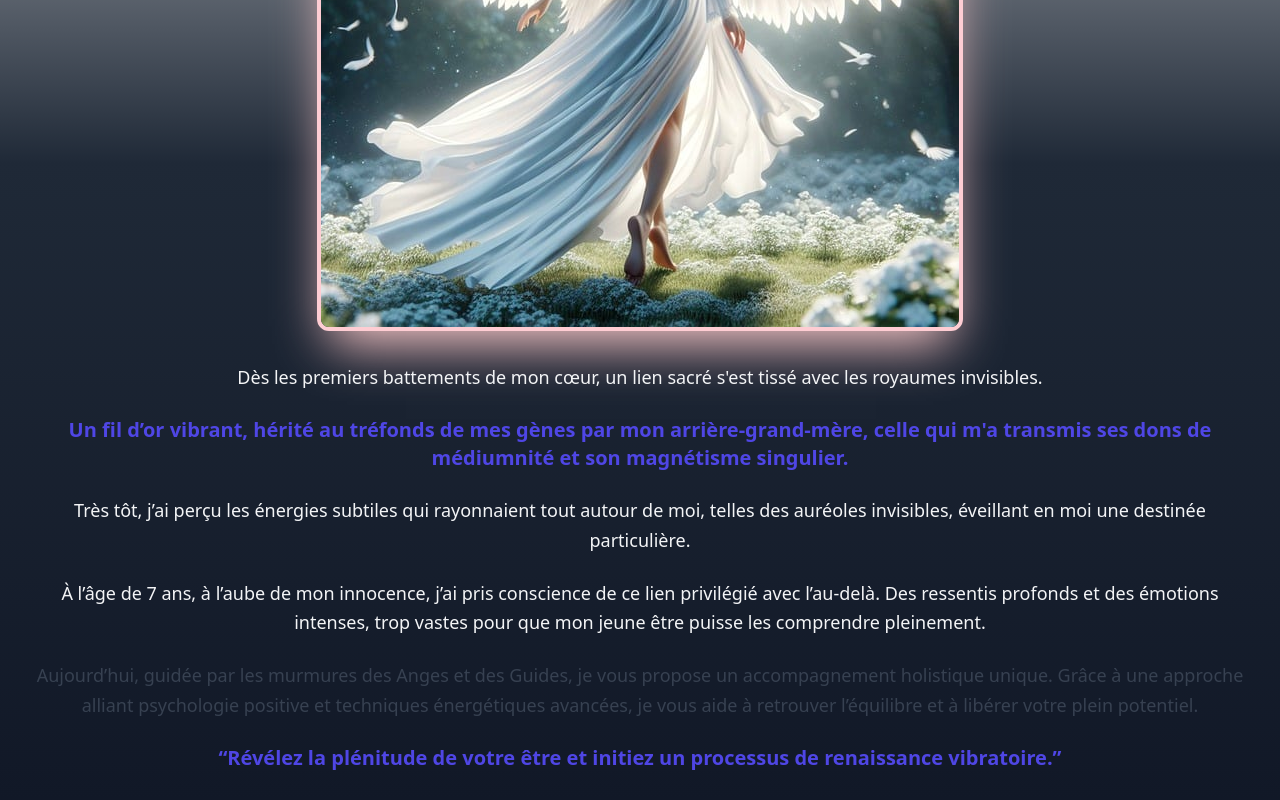
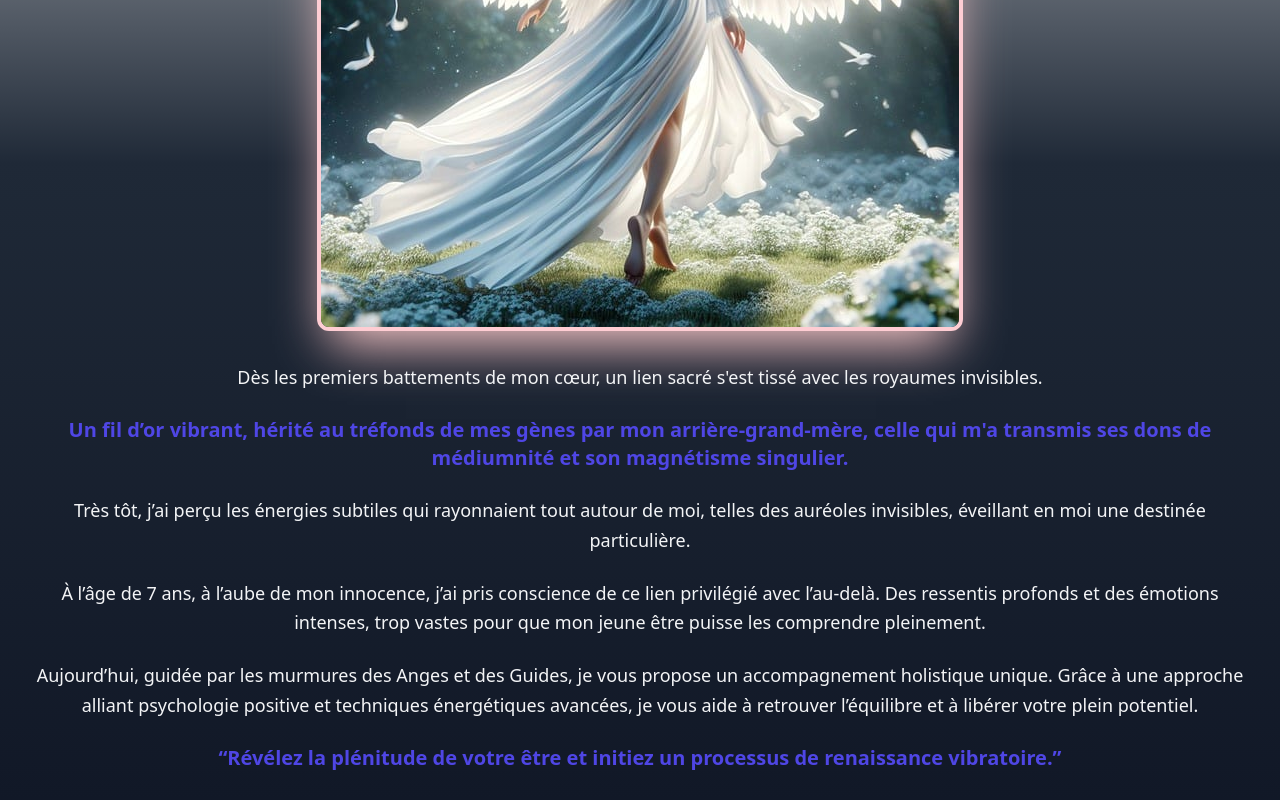
Before and after one commit to flowxt/Kris-React-newProject, a React (Vite) app: page / in a window 1280 px wide. Shown: the part 1341-2141 px from the top of the page. Built offline with nearby package versions, Linux system fonts and the light colour scheme.

Commit message:
fin composant paragraphe presentation

```diff
--- a/src/components/Presentation.jsx
+++ b/src/components/Presentation.jsx
@@ -67,7 +67,7 @@ const Presentation = () => {
           émotions intenses, trop vastes pour que mon jeune être puisse les
           comprendre pleinement.
         </p>
-        <p className="text-gray-100 fade-in text-lg leading-relaxed text-gray-700 text-center">
+        <p className="text-gray-100 fade-in text-lg leading-relaxed  text-center">
           Aujourd’hui, guidée par les murmures des Anges et des Guides, je vous
           propose un accompagnement holistique unique. Grâce à une approche
           alliant psychologie positive et techniques énergétiques avancées, je
```
